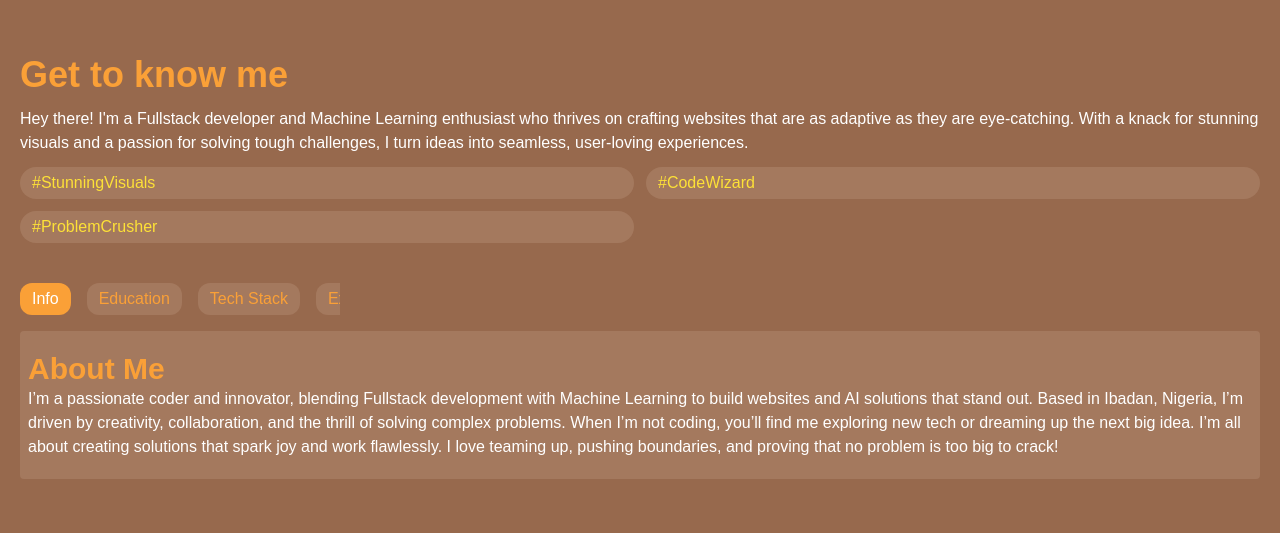
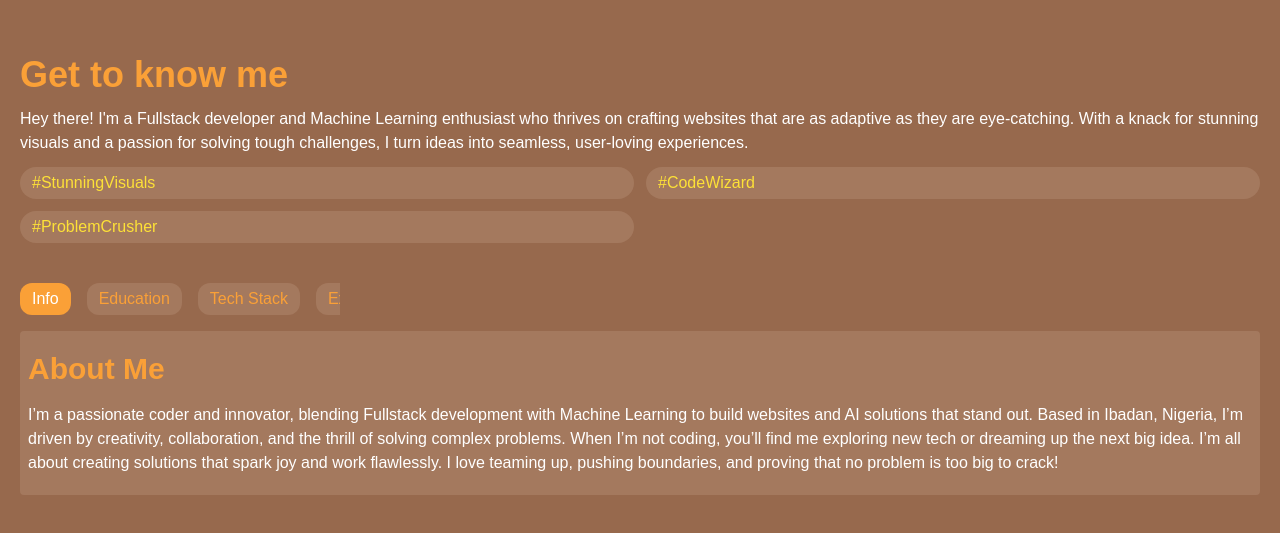
Before and after one commit to tijesunimi-5/dev-tijesunimi, a Next.js app: page / in a window 1280 px wide. Shown: the part 865-1398 px from the top of the page. Built offline with nearby package versions, Linux system fonts and the light colour scheme.

Commit message:
fixed some stylings

```diff
--- a/components/AboutSection.tsx
+++ b/components/AboutSection.tsx
@@ -79,7 +79,7 @@ const AboutSection = () => {
             activeContent && (
               <div className="mt-4 bg-[#A4795E] px-2 py-5 rounded">
                 <h1 className="text-3xl text-[#FAA037] font-bold">{activeContent.title}</h1>
-                <p>{activeContent.text}</p>
+                <p className='mt-4'>{activeContent.text}</p>
               </div>
             )
           }
```
